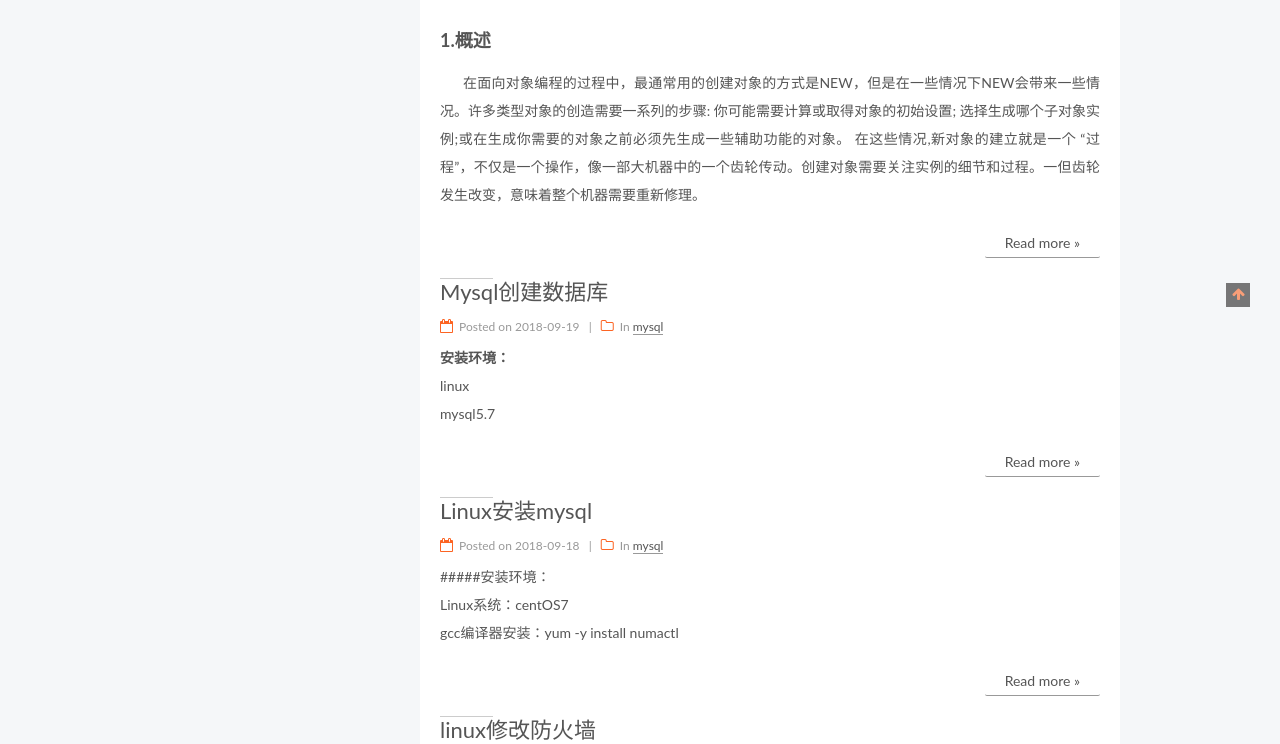
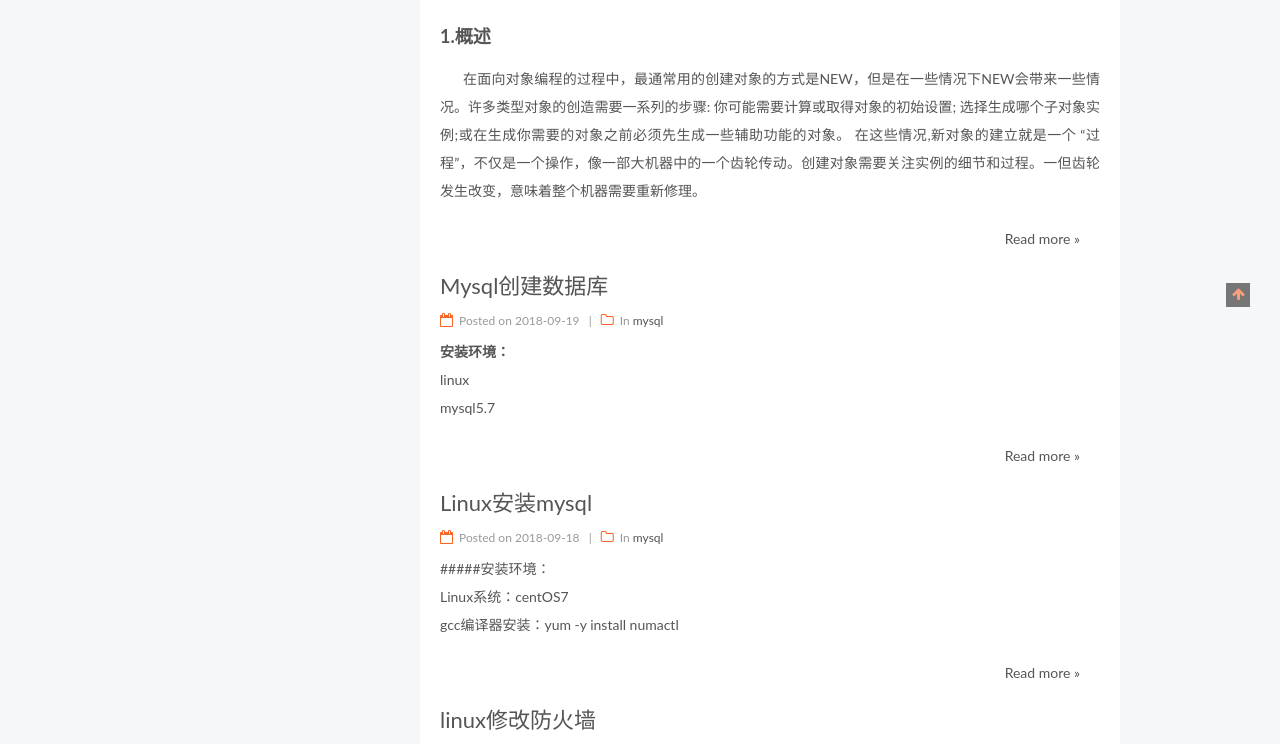
Before and after one commit to marvinwjs/marvinwjs.github.io, a plain HTML site: page index.html in a window 1280 px wide. Shown: the part 593-1337 px from the top of the page. Drawn offline with Linux system fonts and the light colour scheme.

Commit message:
修改样式
修改样式

```diff
--- a/css/main.css
+++ b/css/main.css
@@ -280,7 +280,7 @@ a {
   color: #555;
   text-decoration: none;
   outline: none;
-  border-bottom: 1px solid #999;
+  /*border-bottom: 1px solid #999;*/
   word-wrap: break-word;
 }
 a:hover {
@@ -1608,7 +1608,7 @@ pre .javascript .function {
   left: auto;
 }
 .posts-expand .post-eof {
-  display: block;
+  display: none;
   margin-top: 5px;
   width: 8%;
   height: 1px;
```
